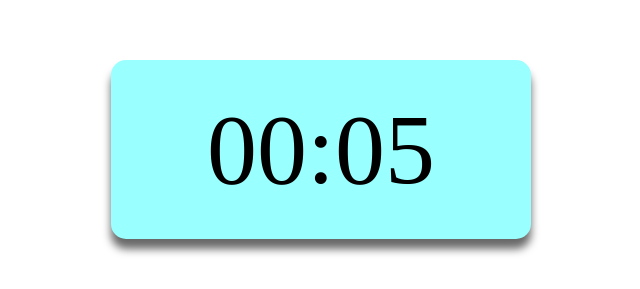
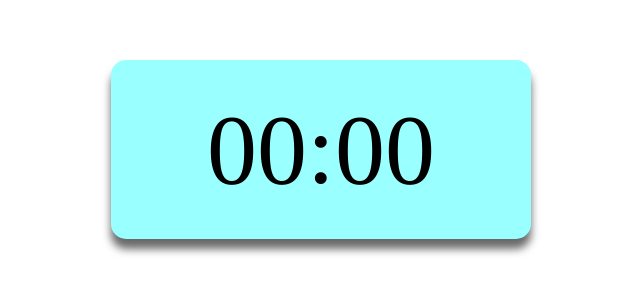
Before and after one commit to RobertodeOliveira/timer-regressivo, a React (Create React App) app: page / in a window 1280 px wide. Shown: the part 132-421 px from the top of the page, without its empty margins (319-959 px from the left). Built offline with nearby package versions, Linux system fonts and the light colour scheme.

Commit message:
Ajuste no estado inicial do componente

```diff
--- a/src/components/Timer/index.tsx
+++ b/src/components/Timer/index.tsx
@@ -2,7 +2,7 @@ import { useEffect, useState } from 'react';
 import { Second, ConfigButtonInteract, Button, ButtonTime,Wrapper, Container } from './styles';
 
 function Timer() {
-  const [totalTimeInSeconds, setTotalTimeInSeconds] = useState(5);
+  const [totalTimeInSeconds, setTotalTimeInSeconds] = useState(0);
   const [isActive, setIsActive] = useState(false);
   const minutes = Math.floor(totalTimeInSeconds / 60);
   const second = totalTimeInSeconds % 60;
```
